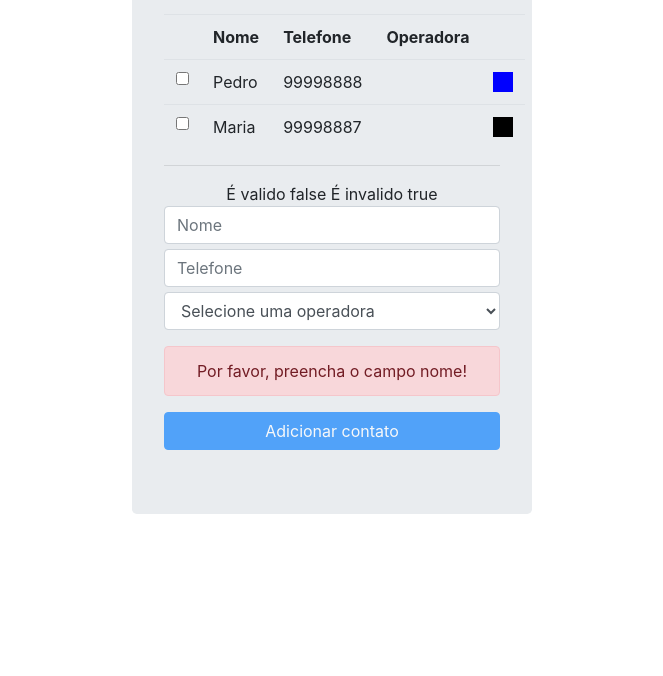
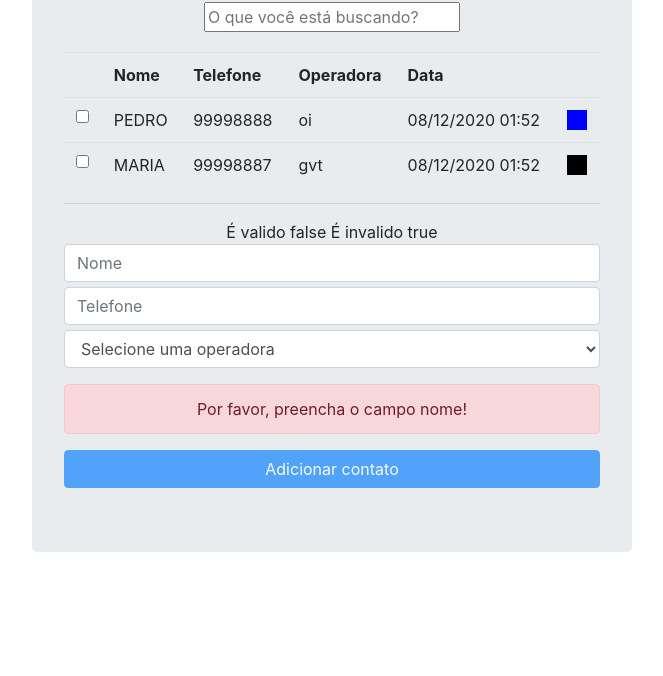
Before and after one commit to erikbrunno/angular-js-revisao, a plain HTML site: page index.html in a window 1280 px wide. Shown: the part 124-800 px from the top of the page, without its empty margins (308-971 px from the left). Drawn offline with nearby package versions, Linux system fonts and the light colour scheme; some packages are replaced by stand-ins of ours.

Commit message:
aplicando filter uppercase, lowercase, date e filtrando os campos da tabela com filter

```diff
--- a/index.html
+++ b/index.html
@@ -9,7 +9,7 @@
 
         <style>
             .jumbotron {
-                width: 400px;
+                width: 600px;
                 text-align: center;
                 margin-top: 20px;
                 margin-left: auto;
@@ -37,8 +37,8 @@
             angular.module("listaTelefonica").controller("listaTelefonicaCtrl", function($scope) {
                 $scope.app = 'Lista Telefonica'
                 $scope.contatos = [
-                    {nome: "Pedro", telefone: "99998888", cor: "blue"},
-                    {nome: "Maria", telefone: "99998887", cor: "black"},
+                    {nome: "Pedro", telefone: "99998888", data: new Date(), operadora: {nome: "Oi", codigo: 14, categoria: "Celular"}, cor: "blue"},
+                    {nome: "Maria", telefone: "99998887", data: new Date(), operadora:  {nome: "GVT", codigo: 25, categoria: "Fixo"}, cor: "black"},
                 ]
 
                 $scope.adicionarContato = function(contato) {
@@ -73,19 +73,22 @@
         <div ng-controller="listaTelefonicaCtrl">
             <div class="jumbotron">
                 <h3 ng-bind="app"></h3>
+                <input type="text" ng-model="criterioBusca" placeholder="O que você está buscando?" />
                 <table ng-show="contatos.length > 0" class="table">
                     <tr>
                         <th></th>
                         <th>Nome</th>
                         <th>Telefone</th>
                         <th>Operadora</th>
+                        <th>Data</th>
                         <th></th>
                     </tr>
-                    <tr ng-class="{'selecionado negrito': contato.selecionado}" ng-repeat="contato in contatos">
+                        <tr ng-class="{'selecionado negrito': contato.selecionado}" ng-repeat="contato in contatos | filter: {nome: criterioBusca}">
                         <th><input type="checkbox" ng-model="contato.selecionado" /></th>
-                        <td>{{contato.nome}}</td>
+                        <td>{{contato.nome | uppercase}}</td>
                         <td>{{contato.telefone}}</td>
-                        <td>{{contato.operadora.nome}}</td>
+                        <td>{{contato.operadora.nome | lowercase}}</td>
+                        <td>{{contato.data | date: 'dd/MM/yyyy HH:mm'}}</td>
                         <td><div style="width: 20px; height: 20px;" ng-style="{'background-color': contato.cor}"></div></td>
 
                         <!-- Podemos iterar o td usando a linha abaixo de forma dinamica
```
